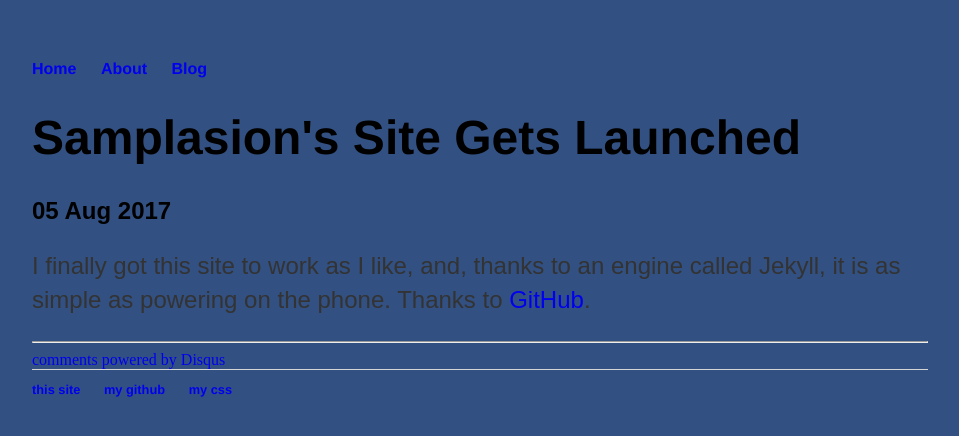
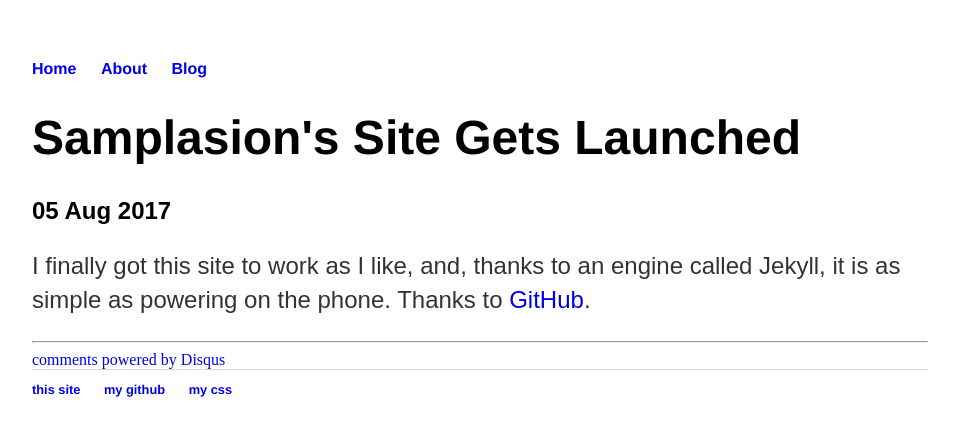
Before and after one commit to Samplasion/samplasion.github.iold, a Jekyll site: the page built from _posts/2017-08-05-samplasion-s-site-gets-launched.md, in a window 1280 px wide. Shown: the top 436 px of the page, without its empty margins (160-1119 px from the left). Built offline with Jekyll 4.4.1, drawn with Linux system fonts in a browser that asks for light colours; comment, search, counter and statistics services are not loaded.

Commit message:
Update main.css

```diff
--- a/css/main.css
+++ b/css/main.css
@@ -1,7 +1,7 @@
  body {
       margin: 60px auto;
       width: 70%;
-      background-color: #325182;
+      background-color: white;
  +    font-family: 'Arial';
   }
   nav ul, footer ul {
@@ -44,6 +44,14 @@
      line-height: 1.4em;
      color: #333;
  }
+.warn{
+	border: 2px firebrick;
+	background-color: firebrick;
+}
+.info{
+	border: 2px blue;
+	background-color: blue;
+}
  footer {
      border-top: 1px solid #d5d5d5;
      font-size: .8em;
```
